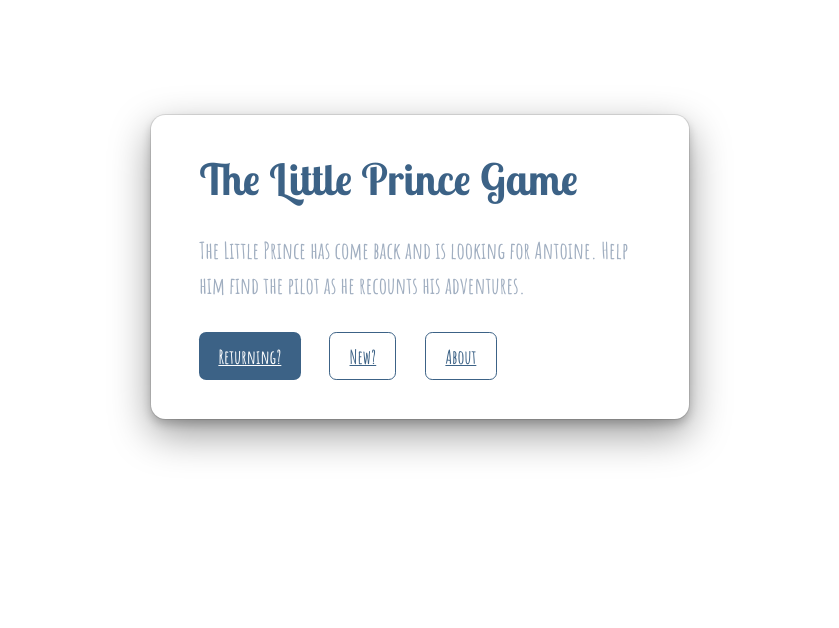
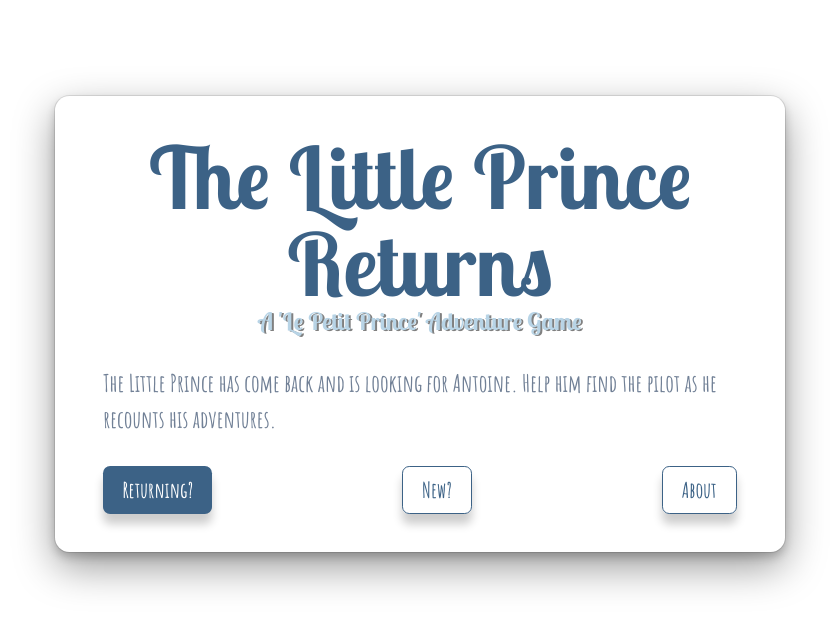
Before and after one commit to CJMiller17/little-prince-client, a React (Vite) app: page / in a window 1280 px wide. Shown: the top 628 px of the page, without its empty margins (220-1059 px from the left). Built offline with nearby package versions, Linux system fonts and the light colour scheme; no server answers.

Commit message:
Login, HomePage and most of Register CSS is complete

```diff
--- a/src/HomePage.jsx
+++ b/src/HomePage.jsx
@@ -19,13 +19,22 @@
   ButtonGroup,
 } from "@chakra-ui/react";
 import { Link } from "react-router-dom";
+import React, {useEffect} from "react";
 
-const Homepage = () => (
-  <Container
-    maxW="lg"
-    py={{ base: "12", md: "24" }}
-    px={{ base: "0", sm: "8" }}
-  >
+const Homepage = () => {
+
+  // useEffect(() => {
+  //   // Prevent scrolling
+  //   document.body.style.overflow = "hidden";
+
+  //   // Cleanup function to reset the overflow property
+  //   return () => {
+  //     document.body.style.overflow = "auto";
+  //   };
+  // }, [])
+
+  return (
+    <Container maxW="2xl" py={{ base: "20" }} px={{ base: "0", sm: "8" }}>
       <Stack spacing="8">
         <Box
           py={{ base: "0", sm: "8" }}
@@ -35,24 +44,72 @@
           borderRadius="xl"
         >
           <Stack spacing="6">
-          <Heading fontFamily="Lobster Two" color="#3C6286">
-            The Little Prince Game
+            <Heading
+              fontFamily="Lobster Two"
+              color="#3C6286"
+              textAlign="center"
+              size="4xl"
+            >
+              The Little Prince Returns
             </Heading>
-          <Text color="gray.400">
-            The Little Prince has come back and is looking for Antoine. Help him
-            find the pilot as he recounts his adventures.
+            <Heading
+              fontFamily="Lobster Two"
+              size="md"
+              color="#B8D4E6"
+              mt="-6"
+              textAlign="center"
+              textShadow="2px 1px 0px gray"
+            >
+              A 'Le Petit Prince' Adventure Game
+            </Heading>
+            <Text color="gray.500" fontSize="xl">
+              The Little Prince has come back and is looking for Antoine. Help
+              him find the pilot as he recounts his adventures.
             </Text>
 
-          <ButtonGroup spacing="6" colorScheme="customDarkBlue">
-            <Button variant="solid" as={Link} to="/login">
+            <ButtonGroup
+              spacing="6"
+              colorScheme="customDarkBlue"
+              justifyContent="space-between"
+            >
+              <Button
+                variant="solid"
+                as={Link}
+                to="/login"
+                textDecoration="none"
+                fontSize="lg"
+                _hover={{ bgColor: "gray" }}
+                _active={{ color: "#FBD154" }}
+                boxShadow="0 10px 10px #0003"
+              >
                 Returning?
               </Button>
 
-            <Button color="#3C6286" variant="outline" as={Link} to="/register">
+              <Button
+                color="#3C6286"
+                variant="outline"
+                as={Link}
+                to="/register"
+                textDecoration="none"
+                fontSize="lg"
+                _hover={{ bgColor: "#B8D4E6" }}
+                _active={{ color: "#FBD154" }}
+                boxShadow="0 10px 10px #0003"
+              >
                 New?
               </Button>
 
-            <Button color="#3C6286" variant="outline" as={Link} to="/about">
+              <Button
+                color="#3C6286"
+                variant="outline"
+                as={Link}
+                to="/about"
+                textDecoration="none"
+                fontSize="lg"
+                _hover={{ bgColor: "#B8D4E6" }}
+                _active={{ color: "#FBD154" }}
+                boxShadow="0 10px 10px #0003"
+              >
                 About
               </Button>
             </ButtonGroup>
@@ -61,5 +118,6 @@
       </Stack>
     </Container>
   );
+}
 
 export default Homepage
--- a/src/Login.jsx
+++ b/src/Login.jsx
@@ -63,11 +63,7 @@
 
 
   return (
-    <Container
-      maxW="lg"
-      py={{ base: "12", md: "12" }}
-      px={{ base: "0", sm: "8" }}
-    >
+    <Container maxW="2xl" py={{ base: "20" }} px={{ base: "0", sm: "8" }}>
       <Stack
         spacing="1"
         py={{ base: "0", sm: "8" }}
@@ -88,11 +84,12 @@
                 color="white"
                 bgColor="#82B0E1"
                 variant="link"
+                boxShadow="0 4px 4px #0005"
                 size="md"
                 fontSize=".7rem"
                 letterSpacing=".001rem"
                 _hover={{ bgColor: "gray" }}
-                _active={{ color: "#F0BF73" }}
+                _active={{ color: "#FBD154" }}
                 as={Link}
                 to="/register"
                 textDecoration="none"
@@ -116,7 +113,7 @@
                   htmlFor="username"
                   color="#3C6286"
                   fontSize="1.5rem"
-                  fontWeight="500"
+                  fontWeight="xl"
                 >
                   Username
                 </FormLabel>
@@ -145,7 +142,7 @@
                 fontSize=".6rem"
                 bg="#82B0E1"
                 _hover={{ bgColor: "gray" }}
-                _active={{ color: "#F0BF73" }}
+                _active={{ color: "#FBD154" }}
                 color="white"
                 letterSpacing=".01rem"
                 justifyItems="right"
@@ -159,7 +156,8 @@
                 width="50%"
                 onClick={submit}
                 _hover={{ bgColor: "gray" }}
-                _active={{ color: "#F0BF73" }}
+                _active={{ color: "#FBD154" }}
+                boxShadow="0 10px 10px #0005"
               >
                 Sign in
               </Button>
@@ -167,11 +165,12 @@
                 alignSelf="center"
                 colorScheme="customDarkBlue"
                 _hover={{ bgColor: "gray" }}
-                _active={{ color: "#F0BF73" }}
+                _active={{ color: "#FBD154" }}
                 aria-label="home button"
                 icon={<IoHome />}
                 as={Link}
                 to="/"
+                boxShadow="0 10px 10px #0005"
               />
             </ButtonGroup>
           </Stack>
@@ -201,7 +200,7 @@
         htmlFor="password"
         color="#3C6286"
         fontSize="1.5rem"
-        fontWeight="500"
+        fontWeight="xl"
       >
         Password
       </FormLabel>
--- a/src/index.css
+++ b/src/index.css
@@ -1,3 +1,26 @@
+/* Ensure the HTML and body take the full height of the viewport */
+/* html, body {
+  height: 100%;
+  margin: 0;
+  padding: 0;
+  overflow: hidden; Prevent overflow */
+/* } */
+
+/* Ensure the root container doesn't exceed the viewport */
+/* #root {
+  height: 100%;
+  display: flex;
+  flex-direction: column;
+} */
+
+/* Container for your form content to manage overflow behavior */
+.container {
+  flex: 1;
+  overflow-y: auto; /* Enable vertical scrolling only within this container */
+  overscroll-behavior: contain; /* Prevent bounce effect on mobile */
+}
+
+
 .amatic-sc-regular {
   font-family: "Amatic SC", sans-serif;
   font-weight: 400;
@@ -45,6 +68,11 @@
   font-family: "Lobster Two";
 }
 
+#smooth-progress::-webkit-progress-value {
+  transition: width 0.5s ease-in-out;
+}
+
+
 /*
 Color Palette:
 
@@ -58,6 +86,10 @@
 
 Yellow    #F0BF73
 
+          #E5C100
+
+          #FBD154
+
 Purple    #6C6381
 Gray      #787585
 Lite Purp #C0B1BE
--- a/src/main.jsx
+++ b/src/main.jsx
@@ -42,7 +42,7 @@
     customBlue: {500: "#82B0E1"},
     customLightBlue: {500: "#B8D4E6"},
     customOrange: {500: "#C7834A"},
-    customRedish: {500: "#C67E63"},
+    customRed: {500: "#C67E63"},
     customMaroon: {500: "#A3646D"},
     customYellow: {500: "#F0BF73"},
     customPurple: {500: "#6C6381"},
```
Also changed, not shown: src/Resgister.jsx (+144 -68 lines). Lines whose indentation alone changed are shown as unchanged.
